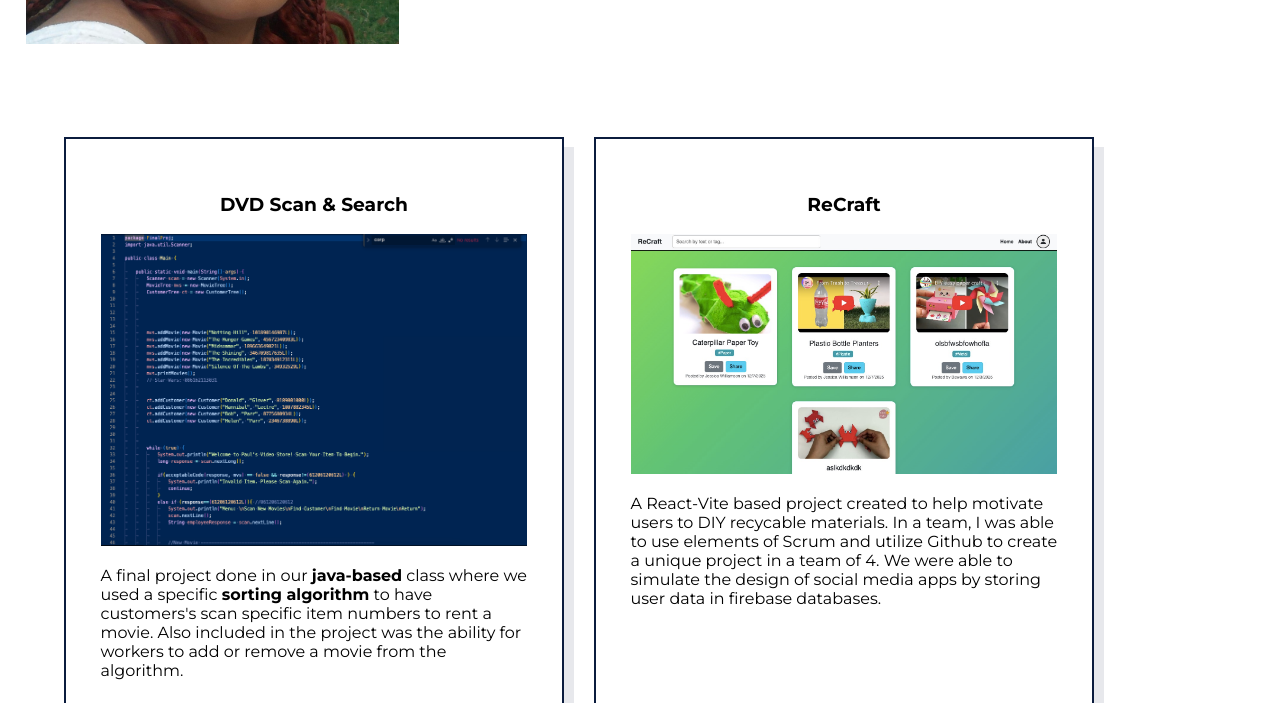
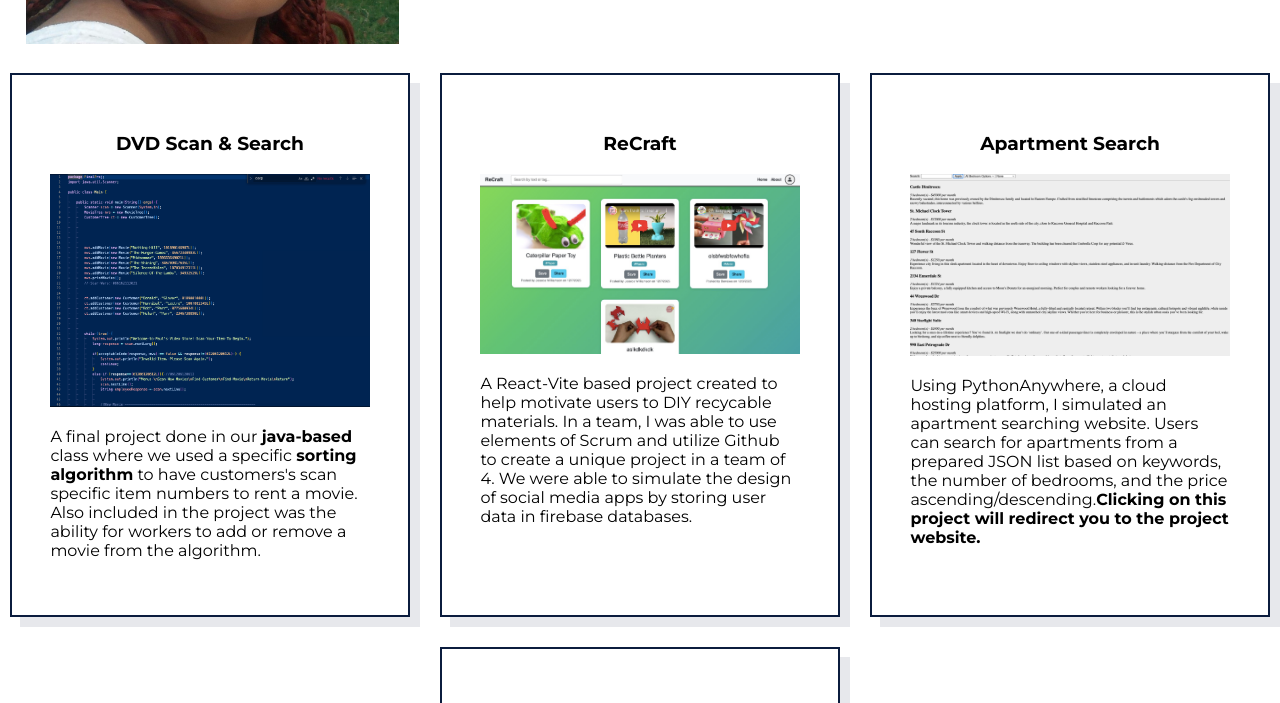
Before and after one commit to jwilli0-0/jwilli0-0.github.io, a plain HTML site: page index.html in a window 1280 px wide. Shown: the part 1352-2055 px from the top of the page. Drawn offline with Linux system fonts and the light colour scheme.

Commit message:
New Updates (3)

```diff
--- a/styles.css
+++ b/styles.css
@@ -142,15 +142,16 @@ nav{
 #projectsFull{
     display: flex;
     gap: 30px;
-    margin: 5%;
+    margin: 1,5%;
     max-width: 100%;
     flex-direction: row;
-    flex-wrap: wrap
+    flex-wrap: wrap;
+    justify-content: center;
 }
 
 #projStyle1{
     flex: 0 0 auto;
-    max-width: 500px;
+    max-width: 400px;
     box-sizing: border-box;
     border: 2px solid#0b1c3e;
     padding: 3%;
```
